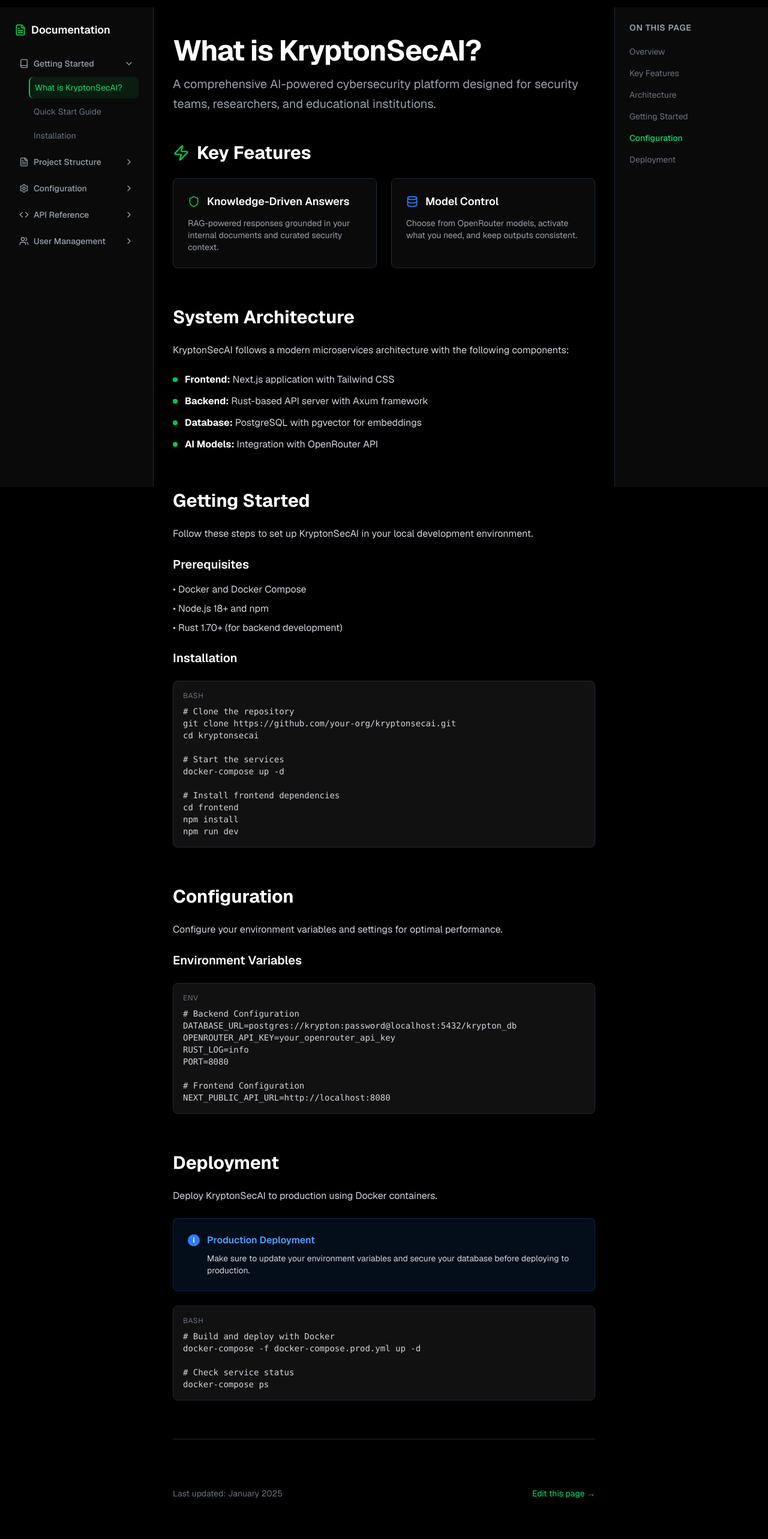
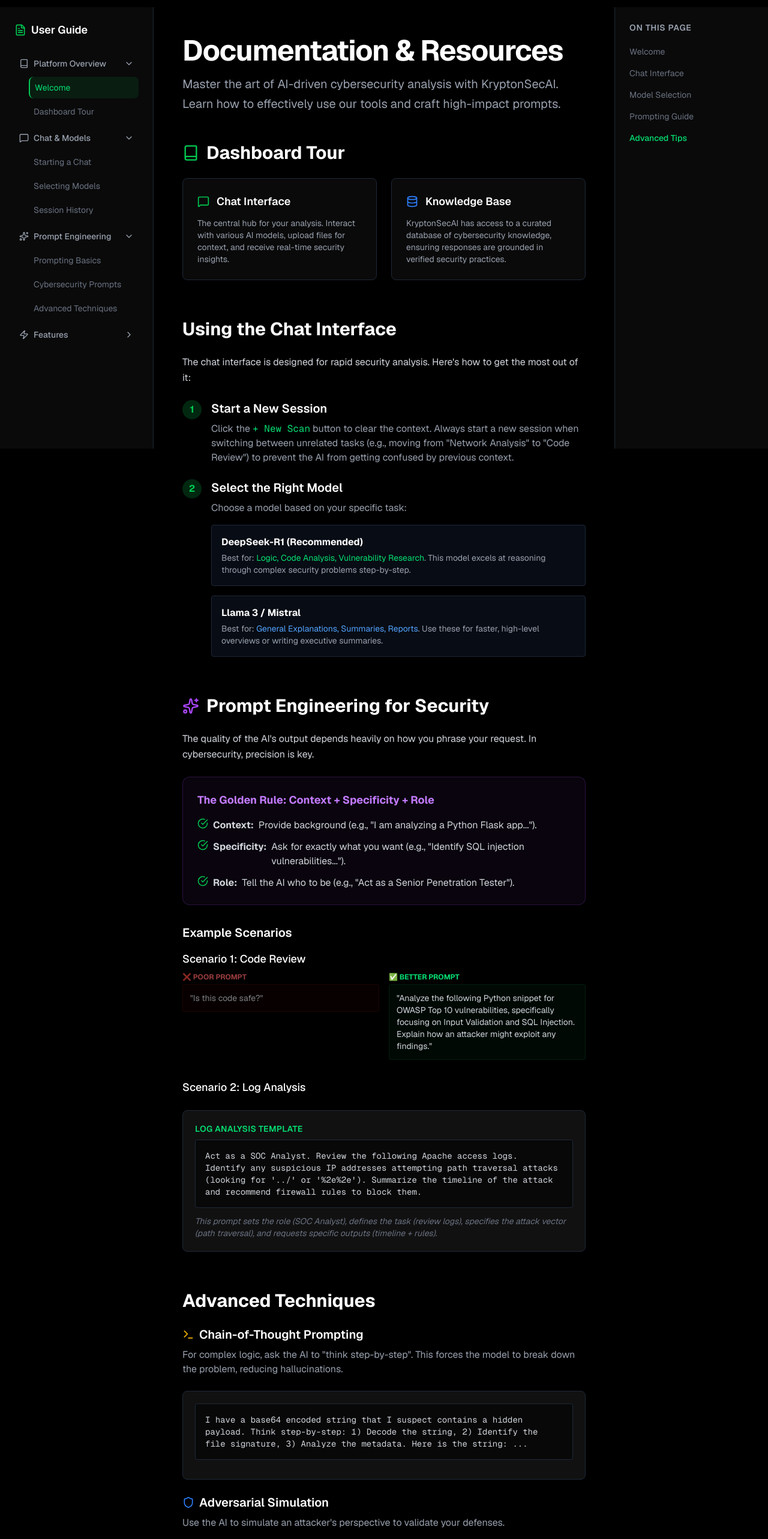
Before and after one commit to mdjobayerarafat/kryptonai, a Next.js app in the folder frontend/: page /resources in a window 1280 px wide. Shown: the part 180-2746 px from the top of the page at 60% size. Built offline with nearby package versions, Linux system fonts and the light colour scheme.

Commit message:
Rewrite Resources page as User Guide (Prompts, Models, Chat)

```diff
--- a/frontend/src/app/resources/page.tsx
+++ b/frontend/src/app/resources/page.tsx
@@ -2,70 +2,62 @@
 import { useState, useEffect } from "react";
 import Navbar from "@/components/Navbar";
 import Footer from "@/components/Footer";
-import { ChevronDown, ChevronRight, FileText, Book, Settings, Code, Database, Shield, Users, Zap } from "lucide-react";
+import {
+  ChevronDown, ChevronRight, FileText, Book, Settings, Code,
+  Database, Shield, Users, Zap, MessageSquare, Cpu, Sparkles,
+  Lightbulb, Command, Terminal, Key, Search
+} from "lucide-react";
 
 // Sidebar Navigation Data
 const navigationSections = [
   {
-    title: "Getting Started",
+    title: "Platform Overview",
     icon: <Book size={16} />,
     items: [
-      { title: "What is KryptonSecAI?", href: "#what-is-kryptonsecai", active: true },
-      { title: "Quick Start Guide", href: "#quick-start" },
-      { title: "Installation", href: "#installation" },
+      { title: "Welcome", href: "#welcome", active: true },
+      { title: "Dashboard Tour", href: "#dashboard-tour" },
     ]
   },
   {
-    title: "Project Structure",
-    icon: <FileText size={16} />,
+    title: "Chat & Models",
+    icon: <MessageSquare size={16} />,
     items: [
-      { title: "System Architecture", href: "#system-architecture" },
-      { title: "RAG Pipeline", href: "#rag-pipeline" },
-      { title: "Model Catalog", href: "#model-catalog" },
+      { title: "Starting a Chat", href: "#starting-chat" },
+      { title: "Selecting Models", href: "#selecting-models" },
+      { title: "Session History", href: "#session-history" },
     ]
   },
   {
-    title: "Configuration",
-    icon: <Settings size={16} />,
+    title: "Prompt Engineering",
+    icon: <Sparkles size={16} />,
     items: [
-      { title: "Environment Setup", href: "#environment-setup" },
-      { title: "Docker Deployment", href: "#docker-deployment" },
-      { title: "Database Configuration", href: "#database-config" },
+      { title: "Prompting Basics", href: "#prompting-basics" },
+      { title: "Cybersecurity Prompts", href: "#cyber-prompts" },
+      { title: "Advanced Techniques", href: "#advanced-techniques" },
     ]
   },
   {
-    title: "API Reference",
-    icon: <Code size={16} />,
+    title: "Features",
+    icon: <Zap size={16} />,
     items: [
-      { title: "Authentication", href: "#authentication" },
-      { title: "Chat Endpoints", href: "#chat-endpoints" },
-      { title: "Document Management", href: "#document-management" },
-    ]
-  },
-  {
-    title: "User Management",
-    icon: <Users size={16} />,
-    items: [
-      { title: "Admin Roles", href: "#admin-roles" },
+      { title: "RAG Knowledge Base", href: "#rag-knowledge" },
       { title: "Voucher System", href: "#voucher-system" },
-      { title: "Access Control", href: "#access-control" },
     ]
   }
 ];
 
 // Table of Contents Data
 const tableOfContents = [
-  { title: "Overview", href: "#overview" },
-  { title: "Key Features", href: "#key-features" },
-  { title: "Architecture", href: "#architecture" },
-  { title: "Getting Started", href: "#getting-started" },
-  { title: "Configuration", href: "#configuration" },
-  { title: "Deployment", href: "#deployment" },
+  { title: "Welcome", href: "#welcome" },
+  { title: "Chat Interface", href: "#starting-chat" },
+  { title: "Model Selection", href: "#selecting-models" },
+  { title: "Prompting Guide", href: "#prompting-basics" },
+  { title: "Advanced Tips", href: "#advanced-techniques" },
 ];
 
 // Sidebar Component
 const Sidebar = () => {
-  const [expandedSections, setExpandedSections] = useState<string[]>(["Getting Started"]);
+  const [expandedSections, setExpandedSections] = useState<string[]>(["Platform Overview", "Chat & Models", "Prompt Engineering"]);
 
   const toggleSection = (sectionTitle: string) => {
     setExpandedSections(prev =>
@@ -76,11 +68,11 @@
   };
 
   return (
-    <div className="w-64 bg-[#0a0a0a] border-r border-gray-800 h-screen sticky top-0 overflow-y-auto">
+    <div className="hidden lg:block w-64 bg-[#0a0a0a] border-r border-gray-800 h-[calc(100vh-64px)] sticky top-16 overflow-y-auto">
       <div className="p-6">
         <h2 className="text-lg font-semibold text-white mb-6 flex items-center gap-2">
           <FileText size={20} className="text-green-500" />
-          Documentation
+          User Guide
         </h2>
 
         <nav className="space-y-2">
@@ -127,7 +119,7 @@
 
 // Table of Contents Component
 const TableOfContents = () => {
-  const [activeSection, setActiveSection] = useState("#overview");
+  const [activeSection, setActiveSection] = useState("#welcome");
 
   useEffect(() => {
     const handleScroll = () => {
@@ -136,7 +128,7 @@
         const element = document.getElementById(section);
         if (element) {
           const rect = element.getBoundingClientRect();
-          return rect.top <= 100 && rect.bottom >= 100;
+          return rect.top <= 150 && rect.bottom >= 150;
         }
         return false;
       });
@@ -151,7 +143,7 @@
   }, []);
 
   return (
-    <div className="w-64 bg-[#0a0a0a] border-l border-gray-800 h-screen sticky top-0 overflow-y-auto">
+    <div className="hidden xl:block w-64 bg-[#0a0a0a] border-l border-gray-800 h-[calc(100vh-64px)] sticky top-16 overflow-y-auto">
       <div className="p-6">
         <h3 className="text-sm font-semibold text-gray-400 uppercase tracking-wider mb-4">
           On This Page
@@ -176,16 +168,15 @@
   );
 };
 
-// Code Block Component
-const CodeBlock = ({ children, language = "bash" }: { children: string, language?: string }) => {
+// Prompt Block Component
+const PromptBlock = ({ title, prompt, explanation }: { title?: string, prompt: string, explanation?: string }) => {
   return (
-    <div className="bg-[#111] border border-gray-800 rounded-lg p-4 my-6">
-      <div className="flex items-center justify-between mb-2">
-        <span className="text-xs text-gray-500 uppercase tracking-wider">{language}</span>
+    <div className="bg-[#111] border border-gray-800 rounded-lg p-5 my-6">
+      {title && <div className="text-sm font-semibold text-green-400 mb-2 uppercase tracking-wide">{title}</div>}
+      <div className="bg-black/50 p-4 rounded border border-gray-800 font-mono text-sm text-gray-300 whitespace-pre-wrap mb-3">
+        {prompt}
       </div>
-      <pre className="text-sm text-gray-300 overflow-x-auto">
-        <code>{children}</code>
-      </pre>
+      {explanation && <p className="text-sm text-gray-500 italic">{explanation}</p>}
     </div>
   );
 };
@@ -200,155 +191,184 @@
         <Sidebar />
 
         {/* Main Content */}
-        <main className="flex-1 max-w-4xl mx-auto px-8 py-12">
+        <main className="flex-1 max-w-4xl mx-auto px-6 md:px-12 py-12">
           <div className="prose prose-invert max-w-none">
             {/* Page Header */}
             <div className="mb-12">
-              <h1 id="overview" className="text-5xl font-bold text-white mb-4 tracking-tight">
-                What is KryptonSecAI?
+              <h1 id="welcome" className="text-5xl font-bold text-white mb-4 tracking-tight">
+                Documentation & Resources
               </h1>
               <p className="text-xl text-gray-400 leading-relaxed">
-                A comprehensive AI-powered cybersecurity platform designed for security teams,
-                researchers, and educational institutions.
+                Master the art of AI-driven cybersecurity analysis with KryptonSecAI.
+                Learn how to effectively use our tools and craft high-impact prompts.
               </p>
             </div>
 
-            {/* Key Features Section */}
-            <section id="key-features" className="mb-16">
+            {/* Dashboard Tour */}
+            <section id="dashboard-tour" className="mb-16">
               <h2 className="text-3xl font-bold text-white mb-6 flex items-center gap-3">
-                <Zap className="text-green-500" size={28} />
-                Key Features
+                <Book className="text-green-500" size={28} />
+                Dashboard Tour
               </h2>
 
               <div className="grid md:grid-cols-2 gap-6 mb-8">
-                <div className="bg-[#0a0a0a] border border-gray-800 rounded-lg p-6">
+                <div className="bg-[#0a0a0a] border border-gray-800 rounded-lg p-6 hover:border-green-500/50 transition-colors">
                   <div className="flex items-center gap-3 mb-3">
-                    <Shield className="text-green-500" size={20} />
-                    <h3 className="text-lg font-semibold text-white">Knowledge-Driven Answers</h3>
+                    <MessageSquare className="text-green-500" size={20} />
+                    <h3 className="text-lg font-semibold text-white">Chat Interface</h3>
                   </div>
                   <p className="text-gray-400 text-sm">
-                    RAG-powered responses grounded in your internal documents and curated security context.
+                    The central hub for your analysis. Interact with various AI models, upload files for context, and receive real-time security insights.
                   </p>
                 </div>
 
-                <div className="bg-[#0a0a0a] border border-gray-800 rounded-lg p-6">
+                <div className="bg-[#0a0a0a] border border-gray-800 rounded-lg p-6 hover:border-blue-500/50 transition-colors">
                   <div className="flex items-center gap-3 mb-3">
                     <Database className="text-blue-500" size={20} />
-                    <h3 className="text-lg font-semibold text-white">Model Control</h3>
+                    <h3 className="text-lg font-semibold text-white">Knowledge Base</h3>
                   </div>
                   <p className="text-gray-400 text-sm">
-                    Choose from OpenRouter models, activate what you need, and keep outputs consistent.
+                    KryptonSecAI has access to a curated database of cybersecurity knowledge, ensuring responses are grounded in verified security practices.
                   </p>
                 </div>
               </div>
             </section>
 
-            {/* Architecture Section */}
-            <section id="architecture" className="mb-16">
-              <h2 className="text-3xl font-bold text-white mb-6">System Architecture</h2>
+            {/* Chat & Models */}
+            <section id="starting-chat" className="mb-16">
+              <h2 className="text-3xl font-bold text-white mb-6">Using the Chat Interface</h2>
               <p className="text-gray-300 mb-6 leading-relaxed">
-                KryptonSecAI follows a modern microservices architecture with the following components:
+                The chat interface is designed for rapid security analysis. Here's how to get the most out of it:
               </p>
 
-              <ul className="space-y-3 mb-8 text-gray-300">
-                <li className="flex items-start gap-3">
-                  <div className="w-2 h-2 bg-green-500 rounded-full mt-2 flex-shrink-0"></div>
-                  <span><strong className="text-white">Frontend:</strong> Next.js application with Tailwind CSS</span>
-                </li>
-                <li className="flex items-start gap-3">
-                  <div className="w-2 h-2 bg-green-500 rounded-full mt-2 flex-shrink-0"></div>
-                  <span><strong className="text-white">Backend:</strong> Rust-based API server with Axum framework</span>
-                </li>
-                <li className="flex items-start gap-3">
-                  <div className="w-2 h-2 bg-green-500 rounded-full mt-2 flex-shrink-0"></div>
-                  <span><strong className="text-white">Database:</strong> PostgreSQL with pgvector for embeddings</span>
-                </li>
-                <li className="flex items-start gap-3">
-                  <div className="w-2 h-2 bg-green-500 rounded-full mt-2 flex-shrink-0"></div>
-                  <span><strong className="text-white">AI Models:</strong> Integration with OpenRouter API</span>
-                </li>
-              </ul>
+              <div className="space-y-6">
+                <div className="flex gap-4 items-start">
+                  <div className="w-8 h-8 rounded-full bg-green-500/20 flex items-center justify-center text-green-500 font-bold shrink-0">1</div>
+                  <div>
+                    <h3 className="text-xl font-semibold text-white mb-2">Start a New Session</h3>
+                    <p className="text-gray-400">Click the <span className="text-green-400 font-mono">+ New Scan</span> button to clear the context. Always start a new session when switching between unrelated tasks (e.g., moving from "Network Analysis" to "Code Review") to prevent the AI from getting confused by previous context.</p>
+                  </div>
+                </div>
+
+                <div className="flex gap-4 items-start">
+                  <div className="w-8 h-8 rounded-full bg-green-500/20 flex items-center justify-center text-green-500 font-bold shrink-0">2</div>
+                  <div id="selecting-models">
+                    <h3 className="text-xl font-semibold text-white mb-2">Select the Right Model</h3>
+                    <p className="text-gray-400 mb-4">Choose a model based on your specific task:</p>
+                    <div className="grid gap-4">
+                      <div className="border border-gray-800 rounded p-4 bg-gray-900/50">
+                        <div className="font-bold text-white mb-1">DeepSeek-R1 (Recommended)</div>
+                        <div className="text-sm text-gray-400">Best for: <span className="text-green-400">Logic, Code Analysis, Vulnerability Research</span>. This model excels at reasoning through complex security problems step-by-step.</div>
+                      </div>
+                      <div className="border border-gray-800 rounded p-4 bg-gray-900/50">
+                        <div className="font-bold text-white mb-1">Llama 3 / Mistral</div>
+                        <div className="text-sm text-gray-400">Best for: <span className="text-blue-400">General Explanations, Summaries, Reports</span>. Use these for faster, high-level overviews or writing executive summaries.</div>
+                      </div>
+                    </div>
+                  </div>
+                </div>
+              </div>
             </section>
 
-            {/* Getting Started Section */}
-            <section id="getting-started" className="mb-16">
-              <h2 className="text-3xl font-bold text-white mb-6">Getting Started</h2>
+            {/* Prompt Engineering Guide */}
+            <section id="prompting-basics" className="mb-16">
+              <h2 className="text-3xl font-bold text-white mb-6 flex items-center gap-3">
+                <Sparkles className="text-purple-500" size={28} />
+                Prompt Engineering for Security
+              </h2>
               <p className="text-gray-300 mb-6 leading-relaxed">
-                Follow these steps to set up KryptonSecAI in your local development environment.
+                The quality of the AI's output depends heavily on how you phrase your request. In cybersecurity, precision is key.
               </p>
 
-              <h3 className="text-xl font-semibold text-white mb-4">Prerequisites</h3>
-              <ul className="space-y-2 mb-6 text-gray-300">
-                <li>• Docker and Docker Compose</li>
-                <li>• Node.js 18+ and npm</li>
-                <li>• Rust 1.70+ (for backend development)</li>
+              <div className="bg-purple-500/5 border border-purple-500/20 rounded-xl p-6 mb-8">
+                <h3 className="text-lg font-bold text-purple-400 mb-4">The Golden Rule: Context + Specificity + Role</h3>
+                <ul className="space-y-3 text-gray-300">
+                  <li className="flex gap-2"><CheckCircle className="text-green-500 shrink-0" size={18} /> <strong>Context:</strong> Provide background (e.g., "I am analyzing a Python Flask app...").</li>
+                  <li className="flex gap-2"><CheckCircle className="text-green-500 shrink-0" size={18} /> <strong>Specificity:</strong> Ask for exactly what you want (e.g., "Identify SQL injection vulnerabilities...").</li>
+                  <li className="flex gap-2"><CheckCircle className="text-green-500 shrink-0" size={18} /> <strong>Role:</strong> Tell the AI who to be (e.g., "Act as a Senior Penetration Tester").</li>
                 </ul>
+              </div>
 
-              <h3 className="text-xl font-semibold text-white mb-4">Installation</h3>
-              <CodeBlock language="bash">
-{`# Clone the repository
-git clone https://github.com/your-org/kryptonsecai.git
-cd kryptonsecai
+              <h3 id="cyber-prompts" className="text-xl font-semibold text-white mb-4 mt-8">Example Scenarios</h3>
 
-# Start the services
-docker-compose up -d
-
-# Install frontend dependencies
-cd frontend
-npm install
-npm run dev`}
-              </CodeBlock>
-            </section>
-
-            {/* Configuration Section */}
-            <section id="configuration" className="mb-16">
-              <h2 className="text-3xl font-bold text-white mb-6">Configuration</h2>
-              <p className="text-gray-300 mb-6 leading-relaxed">
-                Configure your environment variables and settings for optimal performance.
-              </p>
-
-              <h3 className="text-xl font-semibold text-white mb-4">Environment Variables</h3>
-              <CodeBlock language="env">
-{`# Backend Configuration
-DATABASE_URL=postgres://krypton:password@localhost:5432/krypton_db
-OPENROUTER_API_KEY=your_openrouter_api_key
-RUST_LOG=info
-PORT=8080
-
-# Frontend Configuration
-NEXT_PUBLIC_API_URL=http://localhost:8080`}
-              </CodeBlock>
-            </section>
-
-            {/* Deployment Section */}
-            <section id="deployment" className="mb-16">
-              <h2 className="text-3xl font-bold text-white mb-6">Deployment</h2>
-              <p className="text-gray-300 mb-6 leading-relaxed">
-                Deploy KryptonSecAI to production using Docker containers.
-              </p>
-
-              <div className="bg-blue-500/10 border border-blue-500/20 rounded-lg p-6 mb-6">
-                <div className="flex items-start gap-3">
-                  <div className="w-5 h-5 bg-blue-500 rounded-full flex items-center justify-center flex-shrink-0 mt-0.5">
-                    <span className="text-xs text-white font-bold">i</span>
+              <div className="space-y-8">
+                {/* Scenario 1 */}
+                <div>
+                  <h4 className="text-lg font-medium text-white mb-2">Scenario 1: Code Review</h4>
+                  <div className="grid md:grid-cols-2 gap-4">
+                    <div className="opacity-60">
+                      <div className="text-xs uppercase text-red-400 font-bold mb-1">❌ Poor Prompt</div>
+                      <div className="bg-red-950/20 border border-red-900/30 p-3 rounded text-sm">
+                        "Is this code safe?"
+                      </div>
                     </div>
                     <div>
-                    <h4 className="text-blue-400 font-semibold mb-2">Production Deployment</h4>
-                    <p className="text-gray-300 text-sm">
-                      Make sure to update your environment variables and secure your database
-                      before deploying to production.
-                    </p>
+                      <div className="text-xs uppercase text-green-400 font-bold mb-1">✅ Better Prompt</div>
+                      <div className="bg-green-950/20 border border-green-900/30 p-3 rounded text-sm">
+                        "Analyze the following Python snippet for OWASP Top 10 vulnerabilities, specifically focusing on Input Validation and SQL Injection. Explain how an attacker might exploit any findings."
+                      </div>
                     </div>
                   </div>
                 </div>
 
-              <CodeBlock language="bash">
-{`# Build and deploy with Docker
-docker-compose -f docker-compose.prod.yml up -d
+                {/* Scenario 2 */}
+                <div>
+                  <h4 className="text-lg font-medium text-white mb-2">Scenario 2: Log Analysis</h4>
+                  <PromptBlock
+                    title="Log Analysis Template"
+                    prompt="Act as a SOC Analyst. Review the following Apache access logs. Identify any suspicious IP addresses attempting path traversal attacks (looking for '../' or '%2e%2e'). Summarize the timeline of the attack and recommend firewall rules to block them."
+                    explanation="This prompt sets the role (SOC Analyst), defines the task (review logs), specifies the attack vector (path traversal), and requests specific outputs (timeline + rules)."
+                  />
+                </div>
+              </div>
+            </section>
 
-# Check service status
-docker-compose ps`}
-              </CodeBlock>
+            {/* Advanced Techniques */}
+            <section id="advanced-techniques" className="mb-16">
+              <h2 className="text-3xl font-bold text-white mb-6">Advanced Techniques</h2>
+
+              <div className="space-y-6">
+                <div>
+                  <h3 className="text-xl font-semibold text-white flex items-center gap-2 mb-2">
+                    <Terminal size={20} className="text-yellow-500" />
+                    Chain-of-Thought Prompting
+                  </h3>
+                  <p className="text-gray-400 mb-3">
+                    For complex logic, ask the AI to "think step-by-step". This forces the model to break down the problem, reducing hallucinations.
+                  </p>
+                  <PromptBlock
+                    prompt="I have a base64 encoded string that I suspect contains a hidden payload. Think step-by-step: 1) Decode the string, 2) Identify the file signature, 3) Analyze the metadata. Here is the string: ..."
+                  />
+                </div>
+
+                <div>
+                  <h3 className="text-xl font-semibold text-white flex items-center gap-2 mb-2">
+                    <Shield size={20} className="text-blue-500" />
+                    Adversarial Simulation
+                  </h3>
+                  <p className="text-gray-400 mb-3">
+                    Use the AI to simulate an attacker's perspective to validate your defenses.
+                  </p>
+                  <PromptBlock
+                    prompt="You are a Red Team operator. I have implemented a rate-limiting mechanism on my login API (allows 5 attempts per minute per IP). Propose 3 distinct methods you would use to bypass this restriction."
+                  />
+                </div>
+              </div>
+            </section>
+
+            <section id="rag-knowledge" className="mb-16">
+               <h2 className="text-3xl font-bold text-white mb-6">RAG Knowledge Base</h2>
+               <p className="text-gray-300 mb-4">
+                 KryptonSecAI isn't just a chatbot; it's connected to a live knowledge base. When you ask questions, the system:
+               </p>
+               <ol className="list-decimal list-inside space-y-2 text-gray-400 ml-4">
+                 <li>Semantically searches our internal vector database for relevant security documentation, CVEs, and threat reports.</li>
+                 <li>Retrieves the most relevant "chunks" of information.</li>
+                 <li>Feeds this context to the AI model alongside your question.</li>
+               </ol>
+               <p className="text-gray-300 mt-4">
+                 <strong>Tip:</strong> You don't need to copy-paste public CVE details. Just ask "What are the mitigation steps for CVE-2023-xxxx?" and the system will likely retrieve the official data for you.
+               </p>
             </section>
 
             <hr className="border-gray-800 my-12" />
@@ -357,12 +377,12 @@
             <div className="flex justify-between items-center pt-8">
               <div>
                 <p className="text-sm text-gray-500">
-                  Last updated: January 2025
+                  Last updated: January 2026
                 </p>
               </div>
               <div className="flex gap-4">
-                <a href="#" className="text-sm text-green-400 hover:text-green-300 transition-colors">
-                  Edit this page →
+                <a href="/chat" className="text-sm text-green-400 hover:text-green-300 transition-colors font-medium">
+                  Go to Chat →
                 </a>
               </div>
             </div>
@@ -375,3 +395,23 @@
     </div>
   );
 }
+
+function CheckCircle({ className, size }: { className?: string, size?: number }) {
+  return (
+    <svg
+      xmlns="http://www.w3.org/2000/svg"
+      width={size || 24}
+      height={size || 24}
+      viewBox="0 0 24 24"
+      fill="none"
+      stroke="currentColor"
+      strokeWidth="2"
+      strokeLinecap="round"
+      strokeLinejoin="round"
+      className={className}
+    >
+      <path d="M22 11.08V12a10 10 0 1 1-5.93-9.14"></path>
+      <polyline points="22 4 12 14.01 9 11.01"></polyline>
+    </svg>
+  );
+}
```
Lines whose indentation alone changed are shown as unchanged.
